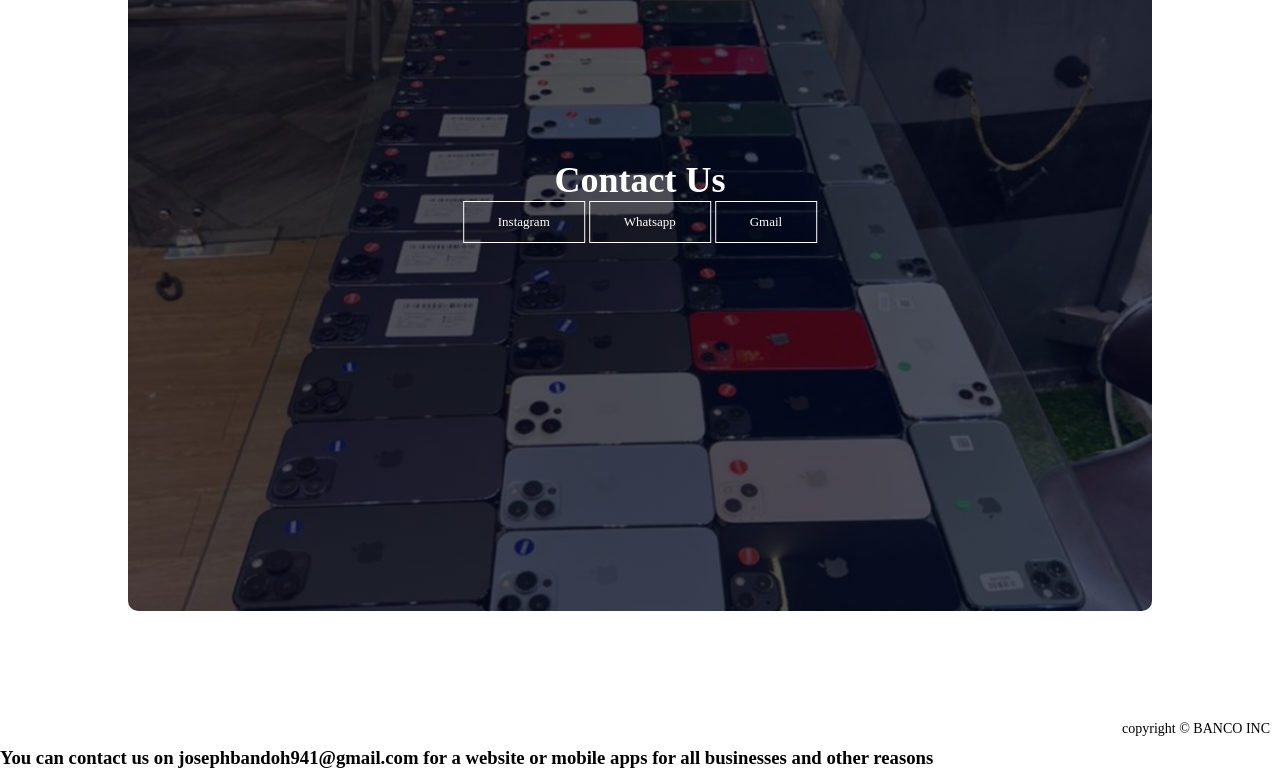
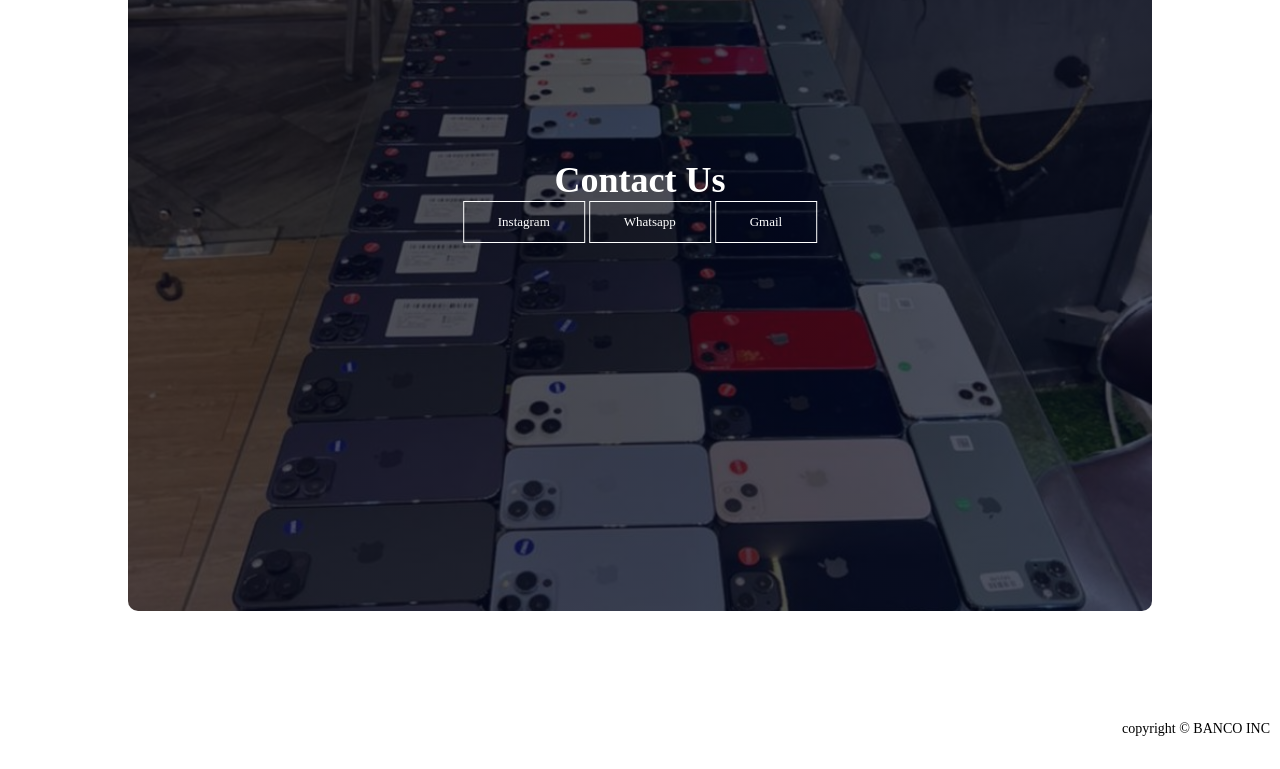
Before and after one commit to joseph712/elveephones, a plain HTML site: page index.html in a window 1280 px wide. Shown: the part 2943-3712 px from the top of the page. After the commit the page ends 3690 px from the top, so only its background shows below. Drawn offline with Linux system fonts and the light colour scheme; files whose address does not match are found by name.

Commit message:
Update index.html

```diff
--- a/index.html
+++ b/index.html
@@ -296,6 +296,6 @@
 
 	</section>
  <p class="cr">copyright &copy BANCO INC</p>
- <h3>You can contact us on josephbandoh941@gmail.com for a website or mobile apps for all businesses and other reasons</h3>
+
 </body>
 </html>
```
